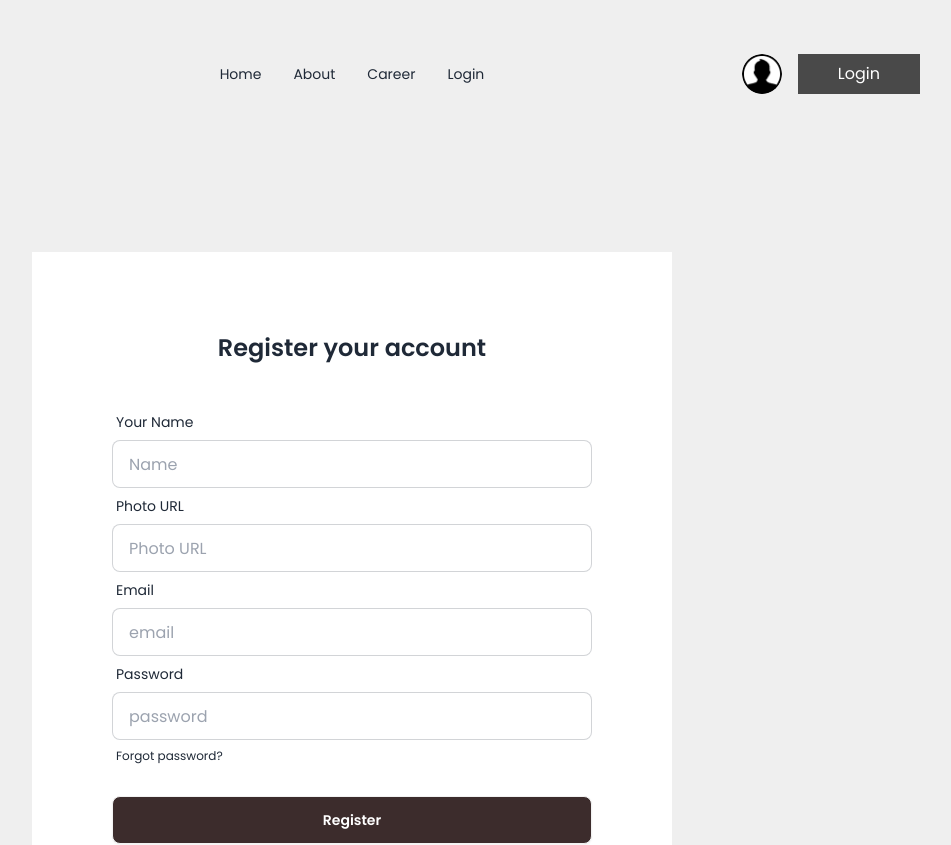
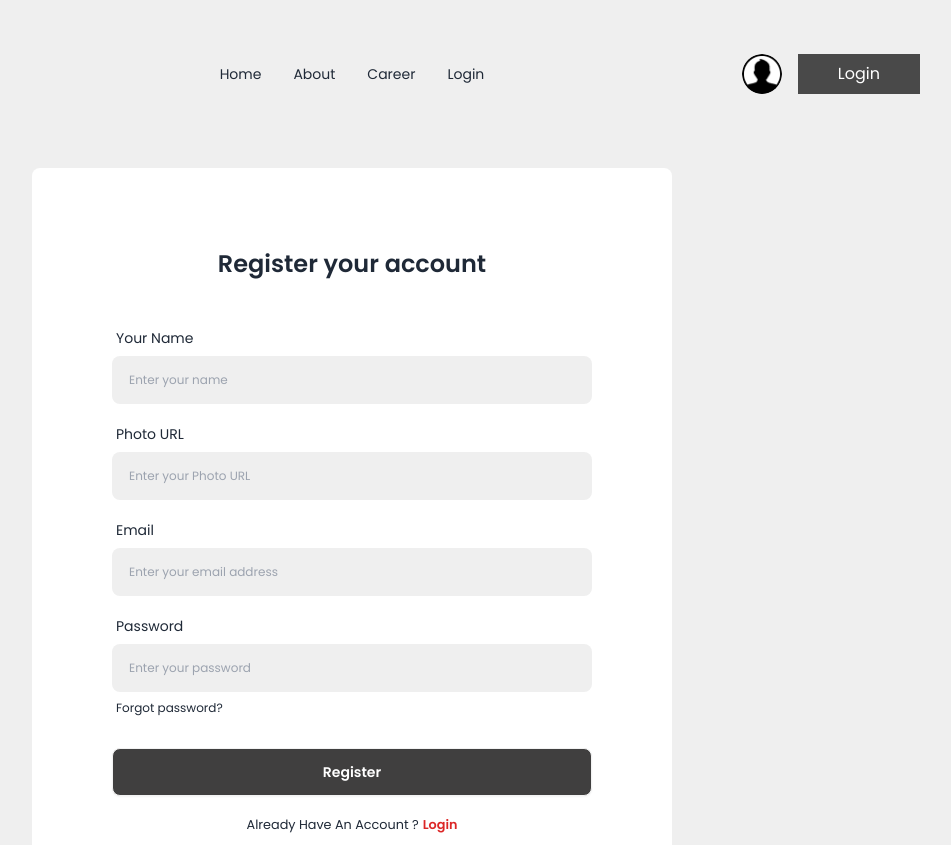
Before and after one commit to afrinbhuiyan/react-dragon-news-auth-recap, a React (Vite) app: page /register in a window 1280 px wide. Shown: the top 845 px of the page, without its empty margins (288-1239 px from the left). Built offline with nearby package versions, Linux system fonts and the light colour scheme; no server answers; a web font is replaced by a local one.

Commit message:
added integrate register and integrate register

```diff
--- a/src/main.jsx
+++ b/src/main.jsx
@@ -3,9 +3,12 @@ import { createRoot } from 'react-dom/client'
 import './index.css'
 import { RouterProvider } from 'react-router-dom'
 import router from './routes/Routes.jsx'
+import AuthProvider from './providers/AuthProvider.jsx'
 
 createRoot(document.getElementById('root')).render(
   <StrictMode>
-    <RouterProvider router={router} ></RouterProvider>
+    <AuthProvider>
+      <RouterProvider router={router} ></RouterProvider>
+    </AuthProvider>
   </StrictMode>,
 )
--- a/src/pages/Login/Login.jsx
+++ b/src/pages/Login/Login.jsx
@@ -1,13 +1,25 @@
 import { Link } from "react-router-dom";
 import Navber from "../shared/Navbar/Navber";
+import { useContext } from "react";
+import { AuthContext } from "../../providers/AuthProvider";
 
 const Login = () => {
+    const { signIn } = useContext(AuthContext);
 
     const handleLogin = e => {
         e.preventDefault();
         console.log(e.currentTarget)
         const form = new FormData(e.currentTarget)
-        console.log(form.get('password'))
+        const email = form.get('email');
+        const password = form.get('password');
+        console.log(email, password)
+        signIn(email, password)
+        .then(result => {
+            console.log(result.user)
+        })
+        .catch(error => {
+            console.log(error)
+        })
     }
 
     return (
--- a/src/pages/Register/Register.jsx
+++ b/src/pages/Register/Register.jsx
@@ -1,51 +1,67 @@
 import { Link } from "react-router-dom";
 import Navber from "../shared/Navbar/Navber";
+import { useContext } from "react";
+import { AuthContext } from "../../providers/AuthProvider";
 
 const Register = () => {
+    const { createUser } = useContext(AuthContext)
 
     const handleRegister = e => {
         e.preventDefault();
         console.log(e.currentTarget)
         const form = new FormData(e.currentTarget)
-        console.log(form.get('password'))
+        const name = form.get('name');
+        const photo = form.get('photo');
+        const email = form.get('email');
+        const password = form.get('password');
+        console.log(name, photo, email, password);
+
+        // create user
+        createUser(email, password)
+        .then(result => {
+            console.log(result.user)
+        })
+        .catch(error => {
+            console.log(error)
+        })
     }
 
     return (
         <div>
             <Navber></Navber>
-            <div className="bg-[#1111] pt-96 -m-96 pb-80">
-                <div className="md:w-3/4 lg:w-1/3 mx-auto bg-white mt-36 p-20">
+            <div className="bg-[#1111] pt-[300px] -m-96 pb-20">
+                <div className="md:w-3/4 lg:w-1/3 mx-auto bg-white mt-36 p-20 rounded-lg">
                     <h1 className="text-2xl font-semibold text-center mb-10">Register your account</h1>
                     <form onSubmit={handleRegister} className="">
-                        <div className="form-control">
+                        <div className="form-control mb-3">
                             <label className="label">
                                 <span className="label-text">Your Name</span>
                             </label>
-                            <input type="text" placeholder="Name" name="name" className="input input-bordered" required />
+                            <input type="text" placeholder="Enter your name" name="name" className="input bg-[#1111] text-xs" required />
                         </div>
-                        <div className="form-control">
+                        <div className="form-control mb-3">
                             <label className="label">
                                 <span className="label-text">Photo URL</span>
                             </label>
-                            <input type="text" placeholder="Photo URL" name="photo" className="input input-bordered" required />
+                            <input type="text" placeholder="Enter your Photo URL" name="photo" className="input bg-[#1111] text-xs " required />
                         </div>
-                        <div className="form-control">
+                        <div className="form-control mb-3">
                             <label className="label">
                                 <span className="label-text">Email</span>
                             </label>
-                            <input type="email" placeholder="email" name="email" className="input input-bordered" required />
+                            <input type="email" placeholder="Enter your email address" name="email" className="input bg-[#1111] text-xs" required />
                         </div>
-                        <div className="form-control">
+                        <div className="form-control mb-3">
                             <label className="label">
                                 <span className="label-text">Password</span>
                             </label>
-                            <input type="password" placeholder="password" name="password" className="input input-bordered" required />
+                            <input type="password" placeholder="Enter your password" name="password" className="input bg-[#1111] text-xs" required />
                             <label className="label">
                                 <a href="#" className="label-text-alt link link-hover">Forgot password?</a>
                             </label>
                         </div>
                         <div className="form-control mt-6">
-                            <button className="btn bg-[#200d0dde] text-white">Register</button>
+                            <button className="btn bg-[#403F3F] text-white">Register</button>
                         </div>
                     </form>
                     <p className="text-center mt-4"><small> Already Have An Account ?
--- a/src/pages/shared/Navbar/Navber.jsx
+++ b/src/pages/shared/Navbar/Navber.jsx
@@ -1,8 +1,18 @@
 import { Link, NavLink } from "react-router-dom";
 import UserDefaultPicture from "../../../assets/user.png"
 import './Navbar.css'
+import { useContext } from "react";
+import { AuthContext } from "../../../providers/AuthProvider";
 
 const Navber = () => {
+
+    const { user, logOut } = useContext(AuthContext);
+    const handleSignOut = () => {
+        logOut()
+        .then()
+        .catch()
+    }
+
     const navLinks = <>
         <li><NavLink to={'/'} >Home</NavLink></li>
         <li><NavLink to={'/about'} >About</NavLink></li>
@@ -48,7 +58,13 @@ const Navber = () => {
                             src={UserDefaultPicture} />
                     </div>
                 </div>
+                {
+                    user ?
+                        <button onClick={handleSignOut} className="bg-[#111111be] text-white py-2 px-10 hover:bg-[#e93c3c]" >Sign Out</button>
+                        :
                         <Link className="bg-[#111111be] text-white py-2 px-10 hover:bg-[#e93c3c]" to={'/login'} ><button>Login</button></Link>
+                }
+
             </div>
         </div>
     );
--- /dev/null
+++ b/src/providers/AuthProvider.jsx
@@ -0,0 +1,48 @@
+import { createUserWithEmailAndPassword, getAuth, onAuthStateChanged, signInWithEmailAndPassword, signOut } from "firebase/auth/cordova";
+import { useEffect, useState } from "react";
+import { createContext } from "react";
+import app from "../firebase/firebase.config";
+
+export const AuthContext = createContext(null);
+const auth = getAuth(app);
+
+const AuthProvider = ({ children }) => {
+    const [user, setUser] = useState(null)
+
+    const createUser = (email, password) => {
+        return createUserWithEmailAndPassword(auth, email, password);
+    }
+
+    const signIn = (email, password) => {
+        return signInWithEmailAndPassword(auth, email, password);
+    }
+
+    const logOut = () => {
+        return signOut(auth);
+    }
+
+    useEffect(()=> {
+       const unSubscribe = onAuthStateChanged(auth, currentUser => {
+        console.log('User in The Auth state changed', currentUser)
+        setUser(currentUser)
+       })
+       return () => {
+        unSubscribe();
+       }
+    }, [])
+
+    const authInfo = {
+        user,
+        createUser,
+        logOut,
+        signIn
+    }
+
+    return (
+        <AuthContext.Provider value={authInfo} >
+            {children}
+        </AuthContext.Provider>
+    );
+};
+
+export default AuthProvider;
```
Lines whose indentation alone changed are shown as unchanged.
